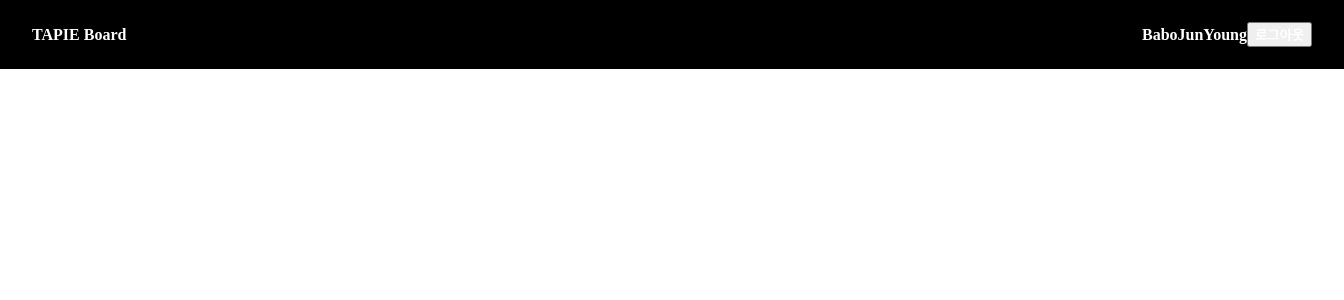
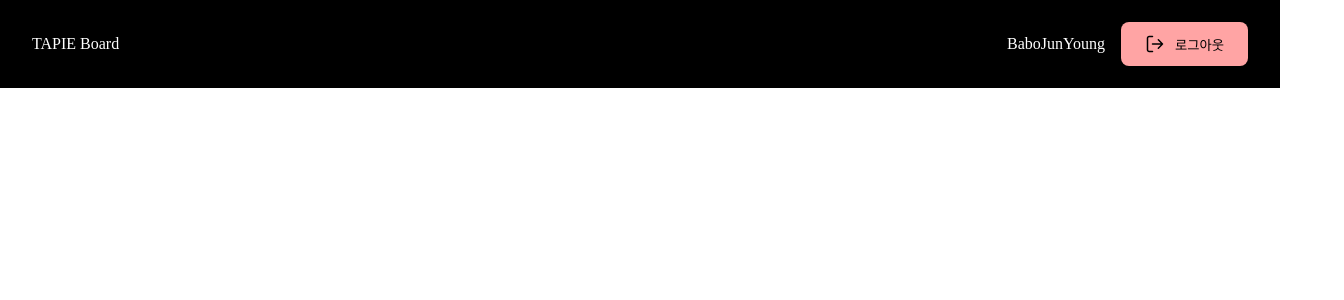
Before and after one commit to BaboJunYoung/TapieWebPageDesign, a React (Vite) app in the folder project/: page / in a window 1280 px wide. Shown: the top 300 px of the page, 1344 px wide, since content can reach past the window. Built offline with nearby package versions, Linux system fonts and the light colour scheme; a web font is replaced by a local one.

Commit message:
header 완성

```diff
--- a/project/src/Header/Header.css
+++ b/project/src/Header/Header.css
@@ -5,8 +5,11 @@
     background-color: black;
     align-items: center;
     justify-content: space-between;
+    padding: 22px 32px;
     width: 100vw;
-    padding: 22px 32px;
+
+    /* 길쭉함이 진정됨 */
+    box-sizing: border-box;
 }
 
 div, button {
@@ -15,11 +18,31 @@ div, button {
     align-items: center;
     color: white;
     font-family: WantedSans;
-    font-weight: 600;
+    /* font-weight: 600; */
+    width: auto;
+
 }
-
-
 
 #container {
     width: auto;
+    display: flex;
+    flex-direction: row;
+    align-items: center;
+    gap: 16px;
+
 }
+
+#logIOButton {
+    display: flex;
+    flex-direction: row;
+    gap: 10px;
+    padding: 12px 24px;
+    background-color: #FFA4A4;
+    border-radius: 8px;
+    border: 0;
+}
+
+#logIOText {
+    font-weight: 500;
+    color: black;
+}
--- a/project/src/Header/Header.jsx
+++ b/project/src/Header/Header.jsx
@@ -1,5 +1,6 @@
 import { Outlet } from "react-router"
 import "./Header.css"
+
 
 function Header() {
     console.log("header IN") // 제발 확인용
@@ -9,7 +10,10 @@ function Header() {
                 <div id="title">TAPIE Board</div>
                 <div id="container">
                     <div id="userName">BaboJunYoung</div> {/*임시*/}
-                    <button id="logIO">로그아웃</button> {/*log In Out*/}
+                    <button id="logIOButton"> {/*log In Out*/}
+                        <img id="logIOImage" src="logOut.svg"/> {/*임시*/}
+                        <text id="logIOText">로그아웃</text>
+                    </button>
                 </div>
             </header>
             <Outlet/>
```
Also changed, not shown: project/public/logIn.svg (added), project/public/logOut.svg (added).
